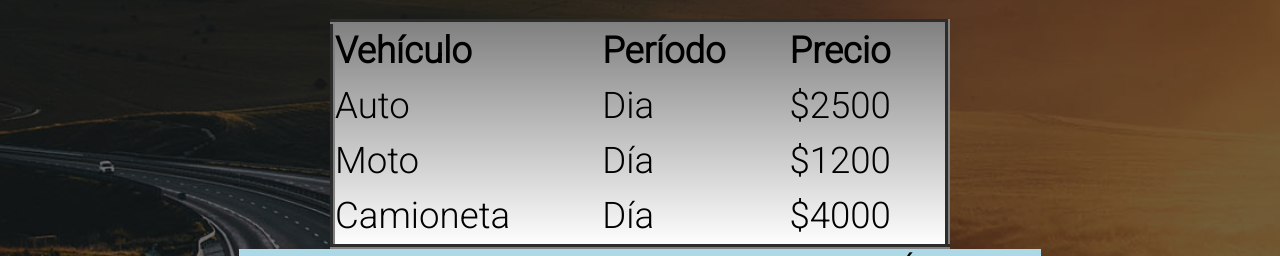
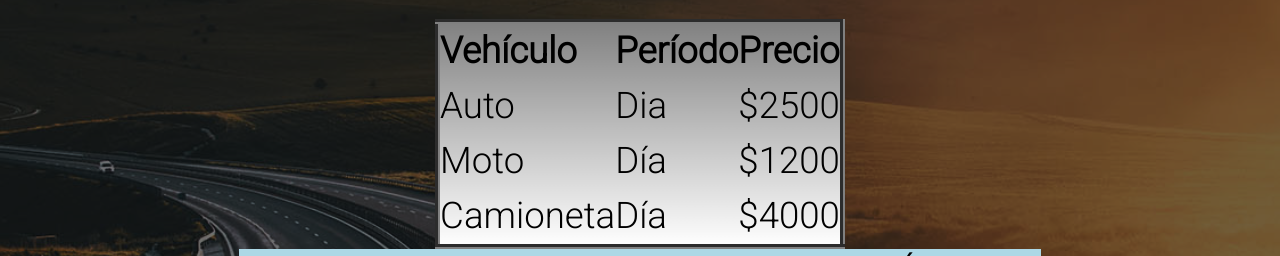
Before and after one commit to Hernan0912/ProyectoHTMLyCSS, a website: page pages/precios.html in a window 1280 px wide. Shown: the part 544-800 px from the top of the page. Drawn offline with nearby package versions, Linux system fonts and the light colour scheme.

Commit message:
mas cambios visuales

```diff
--- a/scss/_commons.scss
+++ b/scss/_commons.scss
@@ -165,20 +165,13 @@ a{
     .tabla__precios{
         @include media (mobile){
             font-size: 8rem;
-		    padding: 1rem;
             color:$black;
             border: 1rem double $degradeGrisBlanco;
-            width: $w-50;
             background: $degradeGrisBlanco;
 
         }
         @include media (tablet){
             font-size: 15rem;
-            color:$black;
-            border: 1rem double $degradeGrisBlanco;
-            padding: 1rem;
-            width: $w-50;
-            background: $degradeGrisBlanco;
         }
     }
 }
```
Also changed, not shown: css/main.css, scss/main.css, 2 other files.
